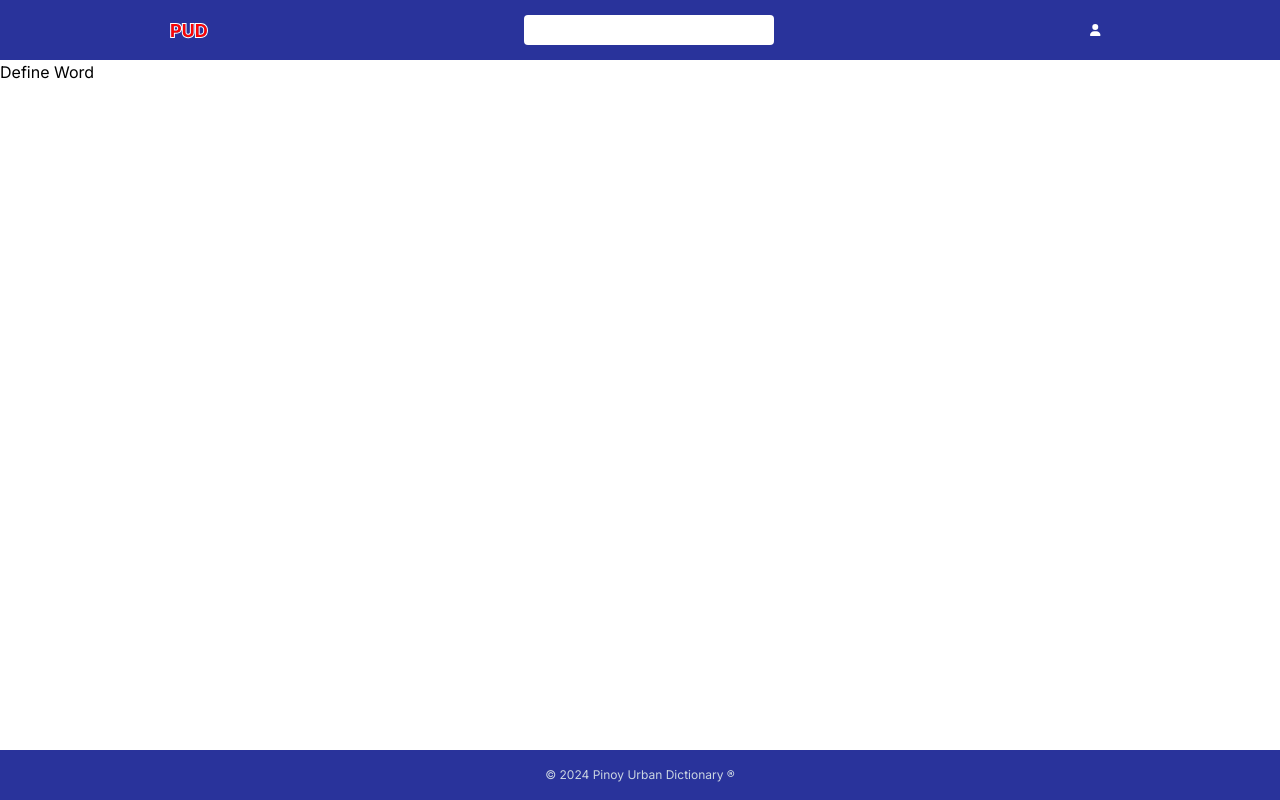
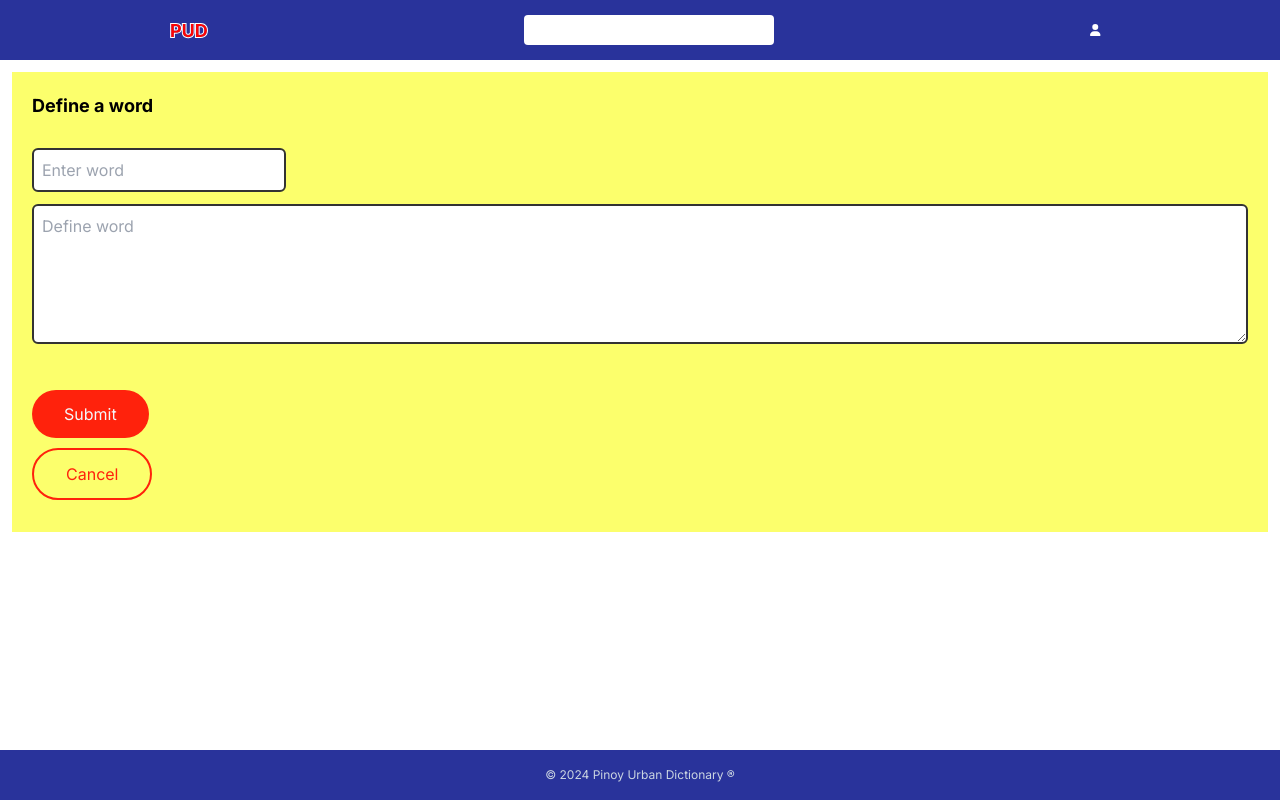
Before and after one commit to itsstphn/pinoy-urban-dictionary, a Next.js app: page /define-word in a window 1280 px wide. Built offline with nearby package versions, Linux system fonts and the light colour scheme.

Commit message:
feat: add define word page

```diff
--- a/app/define-word/page.jsx
+++ b/app/define-word/page.jsx
@@ -1,7 +1,33 @@
+"use client";
+import Link from "next/link";
+
 export default function DefineWord() {
   return (
-    <div>
-      <h1>Define Word</h1>
-    </div>
+    <main className="container p-3">
+      <form className="bg-secondary p-5">
+        <h1 className="text-lg font-bold mb-7">Define a word</h1>
+        <input
+          type="text"
+          placeholder="Enter word"
+          className="p-2 rounded-md border-2 border-[#333333]"
+        />
+        <textarea
+          rows={5}
+          type="text"
+          placeholder="Define word"
+          className="p-2 border-2 mb-7 rounded-md border-[#333] mt-3 w-full"
+        />
+        <div className="flex flex-col items-start my-3 gap-2.5">
+          <button className="bg-accent py-3 px-8 text-white rounded-full">
+            Submit
+          </button>
+          <Link href="/">
+            <button className="py-3 px-8 text-accent border-2 border-accent rounded-full">
+              Cancel
+            </button>
+          </Link>
+        </div>
+      </form>
+    </main>
   );
 }
--- a/app/page.jsx
+++ b/app/page.jsx
@@ -1,6 +1,4 @@
 import Image from "next/image";
-import Header from "../components/header";
-import Footer from "../components/footer";
 import "./globals.css";
 import { FontAwesomeIcon } from "@fortawesome/react-fontawesome";
 import {
@@ -9,6 +7,8 @@ import {
 } from "@fortawesome/free-solid-svg-icons";
 import thumbsUp from "../assets/thumbs-up.svg";
 import thumbsDown from "../assets/thumbs-down.svg";
+import { redirect } from "next/navigation";
+import Link from "next/link";
 
 export default function Home() {
   return (
@@ -20,12 +20,14 @@ export default function Home() {
               Know a slang not listed?
             </h2>
           </div>
-          <div className="bg-accent w-fit flex gap-1.5 justify-center items-center py-3 px-4 rounded-[35px]">
-            <div className="w-4">
-              <FontAwesomeIcon icon={faPlus} color="white" />
+          <Link href="/define-word">
+            <div className="bg-accent w-fit flex gap-1.5 justify-center items-center py-3 px-4 rounded-[35px]">
+              <div className="w-4">
+                <FontAwesomeIcon icon={faPlus} color="white" />
+              </div>
+              <p className="text-white text-xs font-bold">Define Word</p>
             </div>
-            <p className="text-white text-xs font-bold">Define Word</p>
-          </div>
+          </Link>
         </div>
 
         <div className="bg-secondary p-5 flex flex-col rounded-[15px]">
```
